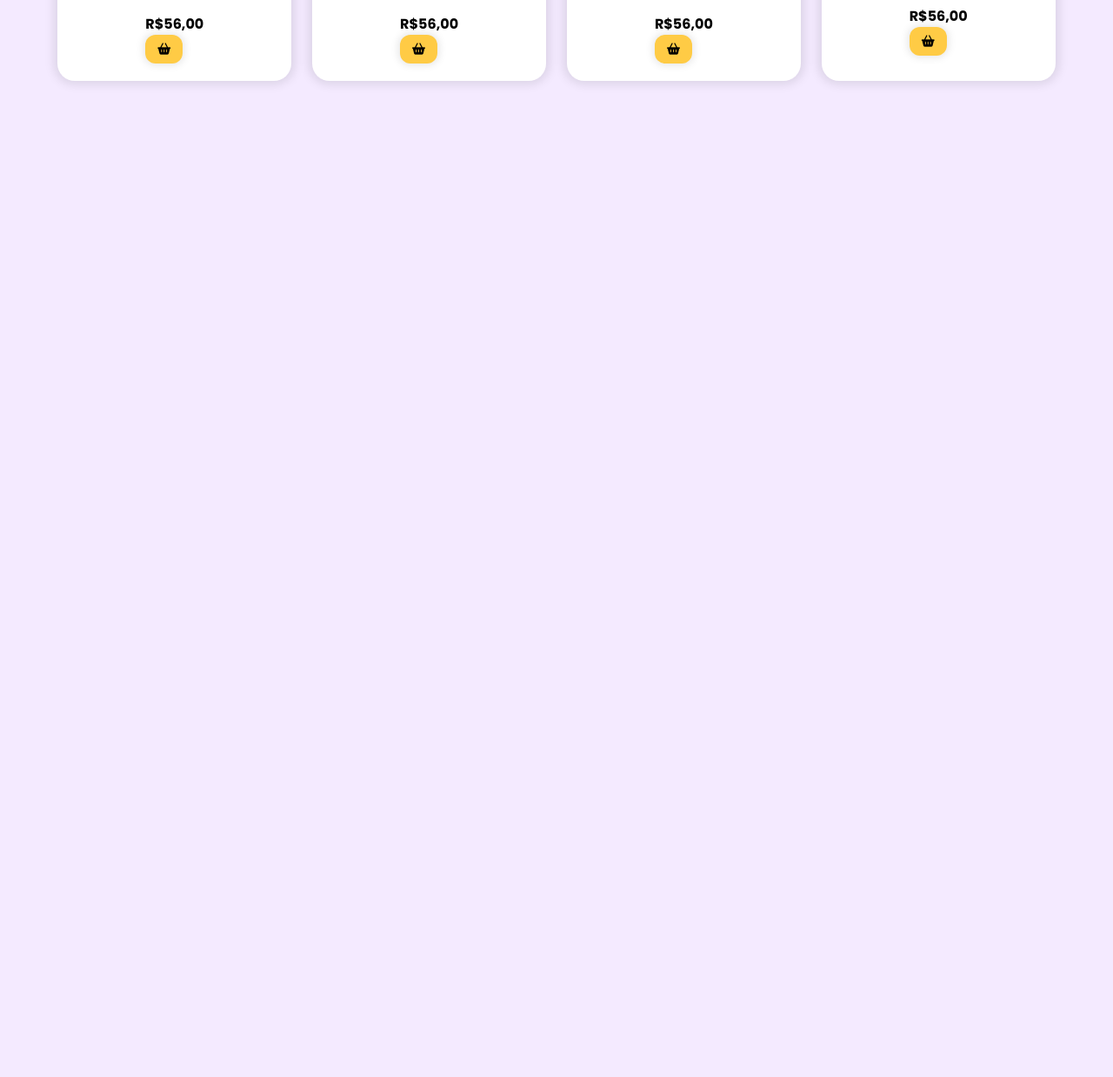
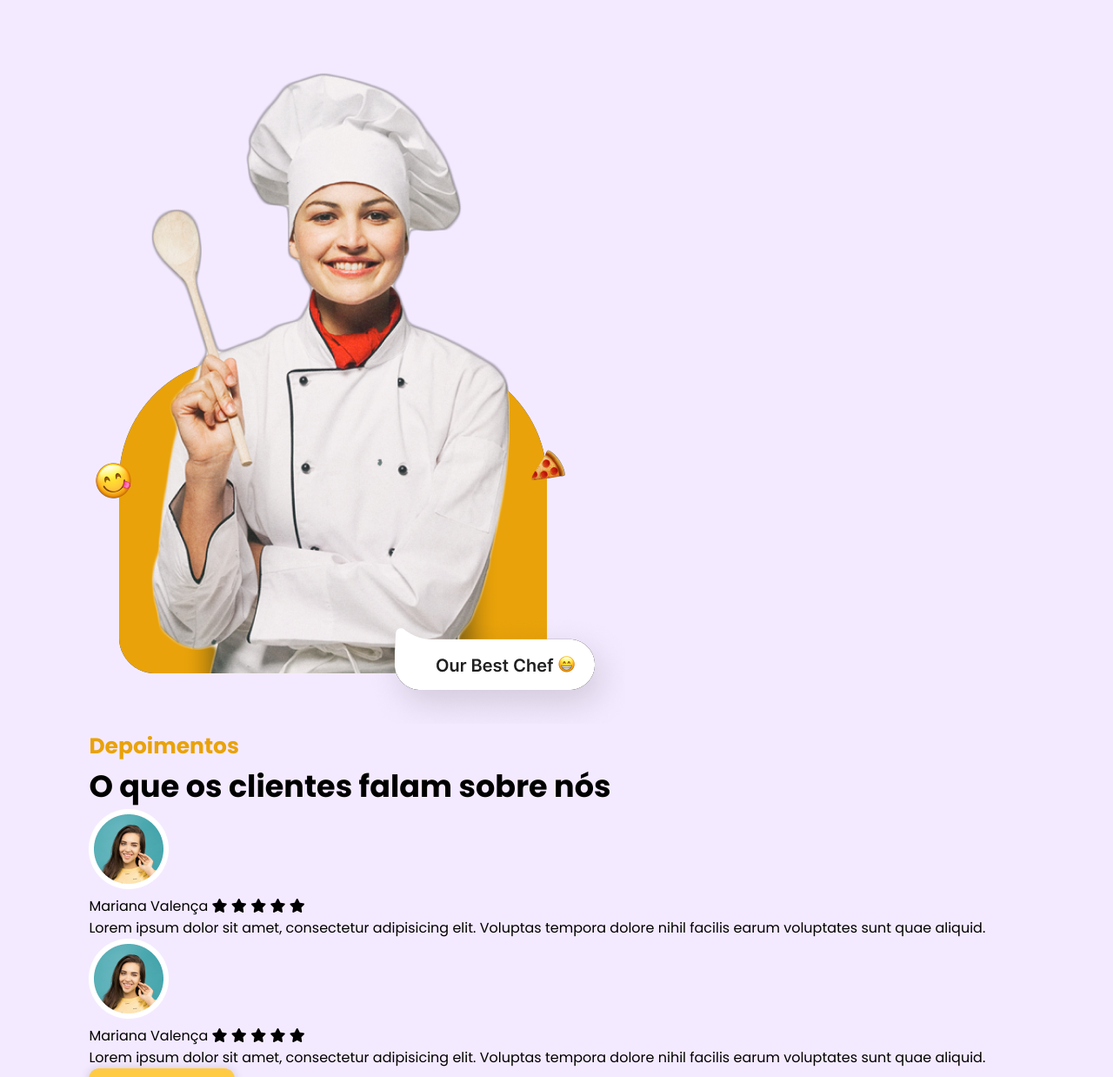
Before and after one commit to xplinio/Estudos-com-HTML5-e-CSS3, a plain HTML site: page site_burguer/index.html in a window 1280 px wide. Shown: the part 1562-2800 px from the top of the page at 87% size. Before the commit the page ends 1717 px from the top, so only its background shows below. Drawn offline with nearby package versions, Linux system fonts and the light colour scheme; a web font is replaced by a local one.

Commit message:
construindo landing page

```diff
--- a/site_burguer/index.html
+++ b/site_burguer/index.html
@@ -82,7 +82,7 @@
 
                 <p class="description">
 
-                    Lorem ipsum, dolor sit amet consectetur adipisicing elit. Quas, eligendi. Iure voluptatum nam alias repudiandae explicabo sapiente non totam possimus provident, perspiciatis sit saepe, a adipisci consequatur, obcaecati excepturi placeat?
+                    Lorem ipsum, dolor sit amet consectetur adipisicing elit. Quas, eligendi. Iure voluptatum nam alias repudiandae explicabo.
 
                 </p>
 
@@ -360,6 +360,97 @@
 
         </section>
 
+        <section id="testimonials">
+
+            <img src="src/imgens/chef.png" id="testimonial_chef" alt="chef de cozinha">
+
+            <div id="testimonials_content">
+
+                <h2 class="section-title">
+                    Depoimentos
+                </h2>
+
+                <h3 class="section-subtitle">
+                    O que os clientes falam sobre nós
+                </h3>
+
+                <div id="feedbacks">
+
+                    <div class="feedback">
+
+                        <img src="src/imgens/avatar.png" alt="avatar mulher rindo">
+
+                        <div class="feedback-content">
+
+                            <p>
+                                Mariana Valença
+
+
+                            <span>
+                                <i class="fa-solid fa-star"></i>
+                                <i class="fa-solid fa-star"></i>
+                                <i class="fa-solid fa-star"></i>
+                                <i class="fa-solid fa-star"></i>
+                                <i class="fa-solid fa-star"></i>
+                            </span>
+
+                            </p>
+
+                            <p>
+                                Lorem ipsum dolor sit amet, consectetur adipisicing elit. Voluptas tempora dolore nihil facilis earum voluptates sunt quae aliquid.
+                            </p>
+
+                        </div>
+
+                    </div>
+
+                </div>
+
+                <div id="feedbacks">
+
+                    <div class="feedback">
+
+                        <img src="src/imgens/avatar.png" alt="avatar mulher rindo">
+
+                        <div class="feedback-content">
+
+                            <p>
+                                Mariana Valença
+
+
+                            <span>
+                                <i class="fa-solid fa-star"></i>
+                                <i class="fa-solid fa-star"></i>
+                                <i class="fa-solid fa-star"></i>
+                                <i class="fa-solid fa-star"></i>
+                                <i class="fa-solid fa-star"></i>
+                            </span>
+
+                            </p>
+
+                            <p>
+                                Lorem ipsum dolor sit amet, consectetur adipisicing elit. Voluptas tempora dolore nihil facilis earum voluptates sunt quae aliquid.
+                            </p>
+
+                        </div>
+
+                    </div>
+
+                </div>
+
+                <button class="btn-default">
+
+                    Ver mais avaliações
+
+                </button>
+
+
+
+
+            </div>
+
+        </section>
+
     </main>
 
     <script src="src/javascript/script.js">
--- a/site_burguer/src/javascript/script.js
+++ b/site_burguer/src/javascript/script.js
@@ -1,4 +1,5 @@
 $(document).ready(function() {
+
     $('#mobile_btn').on('click', function() {
 
         $('#mobile_menu').toggleClass('active');
--- a/site_burguer/src/styles/header.css
+++ b/site_burguer/src/styles/header.css
@@ -1,6 +1,12 @@
 header {
+
     width: 100%;
     padding: 28px 8%;
+    position: sticky;
+    top: 0;
+    background-color: #fff9ea;
+    z-index: 3;
+
 
 }
 
--- a/site_burguer/src/styles/menu.css
+++ b/site_burguer/src/styles/menu.css
@@ -30,6 +30,7 @@
     background-color: #ffffff;
     box-shadow: 0px 0px 12px 4px rgba(0, 0, 0, 0.1);
     position: relative;
+    overflow: hidden;
 
 }
 
@@ -46,5 +47,49 @@
     height: 70px;
     right: -10px;
     top: -10px;
+    border-radius: 0px 37.5px 0px 42.5px;
 
 }
+
+.dish-description {
+
+    color: #434343;
+    text-align: center;
+}
+
+.dish-hate i {
+
+    color: #e9a209;
+
+}
+
+.dish-price {
+
+    display: flex;
+    align-items: center;
+    gap: 20px;
+}
+
+@media screen and (max-width: 1170px) {
+
+    #dishes {
+        flex-wrap: wrap;
+        justify-content: center;
+
+    }
+
+    .dish {
+        width: calc(50% - 12px);
+    }
+}
+
+@media screen and (max-width: 600px) {
+
+    .dish {
+        width: calc(100% - 12px);
+    }
+
+    #menu .section-subtitle {
+        text-align: center;
+    }
+}
```
